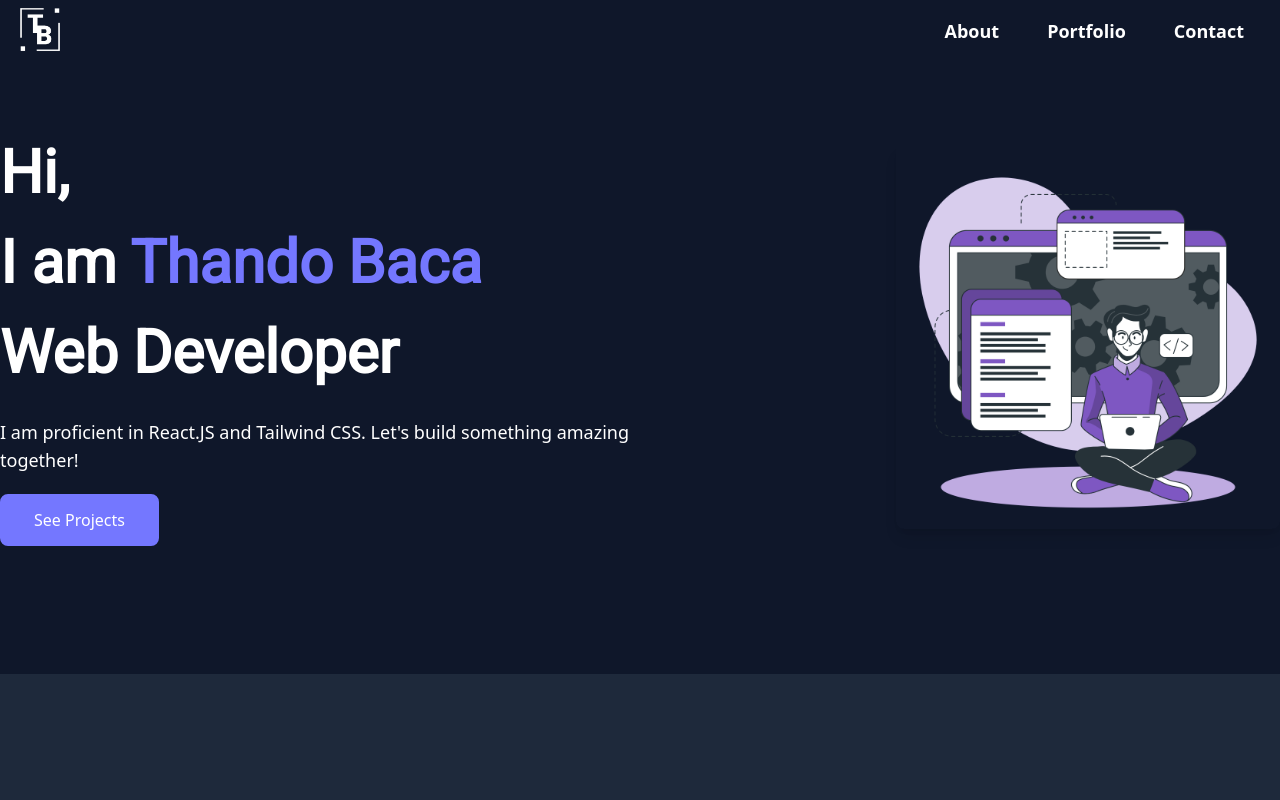
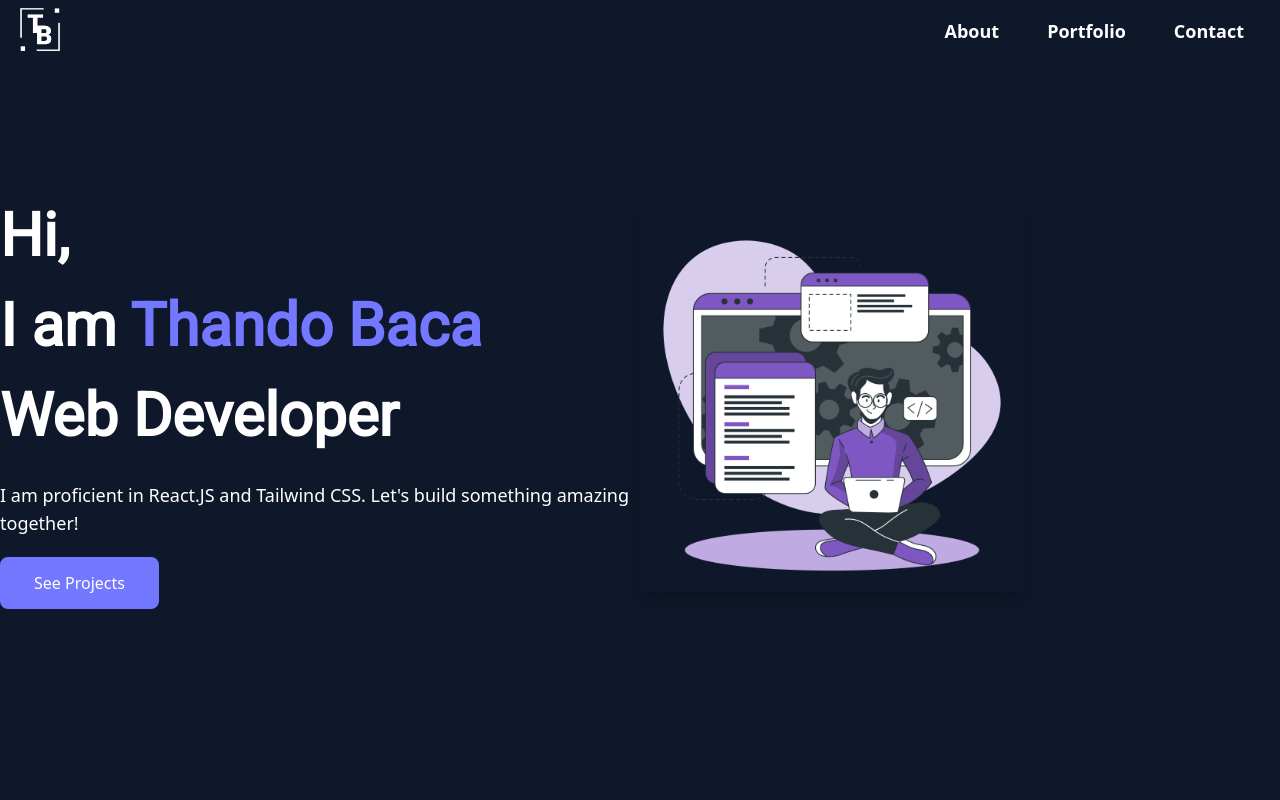
Before and after one commit to ThandoBaca/my-portfolio, a React (Create React App) app: page / in a window 1280 px wide. Shown: the top 800 px of the page. Built offline with nearby package versions, Linux system fonts and the light colour scheme.

Commit message:
Updated Hero.js and Home.js

```diff
--- a/package.json
+++ b/package.json
@@ -7,12 +7,14 @@
     "@testing-library/jest-dom": "^5.17.0",
     "@testing-library/react": "^13.4.0",
     "@testing-library/user-event": "^13.5.0",
+    "framer-motion": "^10.16.4",
     "react": "^18.2.0",
     "react-dom": "^18.2.0",
     "react-icons": "^4.11.0",
     "react-markdown": "^9.0.0",
     "react-router-dom": "^6.16.0",
     "react-scripts": "5.0.1",
+    "react-spring": "^9.7.3",
     "web-vitals": "^2.1.4"
   },
   "scripts": {
--- a/src/components/Hero.js
+++ b/src/components/Hero.js
@@ -1,12 +1,23 @@
 import React from 'react';
 import HeroImg from '../assets/Hero1.png';
 import { Link } from 'react-router-dom';
+import { motion } from 'framer-motion';
 
 const Hero = () => {
   return (
-    <section className='bg-primary text-white py-32'>
+    <motion.section
+      className='bg-primary text-white min-h-screen flex items-center justify-center'
+      initial={{ opacity: 0 }}
+      animate={{ opacity: 1 }}
+      transition={{ duration: 1 }}
+    >
       <div className="container mx-auto grid md:grid-cols-2 items-center md:justify-between">
-        <div className='hero-info'>
+        <motion.div
+          initial={{ x: -100, opacity: 0 }}
+          animate={{ x: 0, opacity: 1 }}
+          transition={{ duration: 1 }}
+          className='hero-info text-center md:text-left'
+        >
           <h1 className='text-4xl lg:text-6xl font-bold leading-tight'>
             Hi, <br />
             I am <span className='text-accent'>Thando Baca</span> <br />
@@ -22,13 +33,18 @@ const Hero = () => {
               See Projects
             </button>
           </Link>
-        </div>
+        </motion.div>
 
-        <div className="hero-img">
-          <img src={HeroImg} alt="Developer illustration" className="w-80 md:w-96 ml-auto rounded-lg shadow-lg"/>
-        </div>
+        <motion.div
+          initial={{ x: 100, opacity: 0 }}
+          animate={{ x: 0, opacity: 1 }}
+          transition={{ duration: 1 }}
+          className="hero-img"
+        >
+          <img src={HeroImg} alt="Developer illustration" className="w-full md:w-96 mx-auto md:mx-0 rounded-lg shadow-lg"/>
+        </motion.div>
       </div>
-    </section>
+    </motion.section>
   );
 };
 
--- a/src/page/Home.js
+++ b/src/page/Home.js
@@ -8,9 +8,9 @@ const Home = () => {
   return (
     <>
       <Hero />
-      <About />
-      <Portfolio />
-      <Contact />
+        <About />
+       <Portfolio />
+       <Contact />
     </>
   );
 };
```
Also changed, not shown: 1 other file (tests, documents, lock files or other folders).
